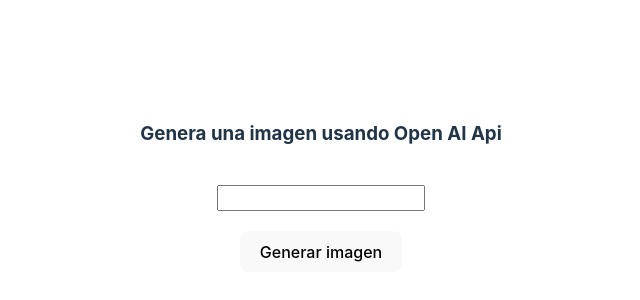
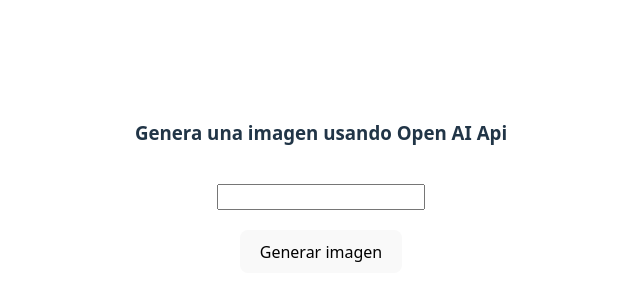
Before and after one commit to daviardev/chatgpt-clone, a Next.js app: page / in a window 1280 px wide. Shown: the part 212-512 px from the top of the page, without its empty margins (319-959 px from the left). Built offline with nearby package versions, Linux system fonts and the light colour scheme; no server answers.

Commit message:
refactor: Change font

```diff
--- a/src/styles/globals.css
+++ b/src/styles/globals.css
@@ -1,5 +1,5 @@
 :root {
-  font-family: Inter, Avenir, Helvetica, Arial, sans-serif;
+  font-family: system-ui, -apple-system, BlinkMacSystemFont, 'Segoe UI', Roboto, Oxygen, Ubuntu, Cantarell, 'Open Sans', 'Helvetica Neue', sans-serif;
   font-size: 16px;
   line-height: 24px;
   font-weight: 400;
```
